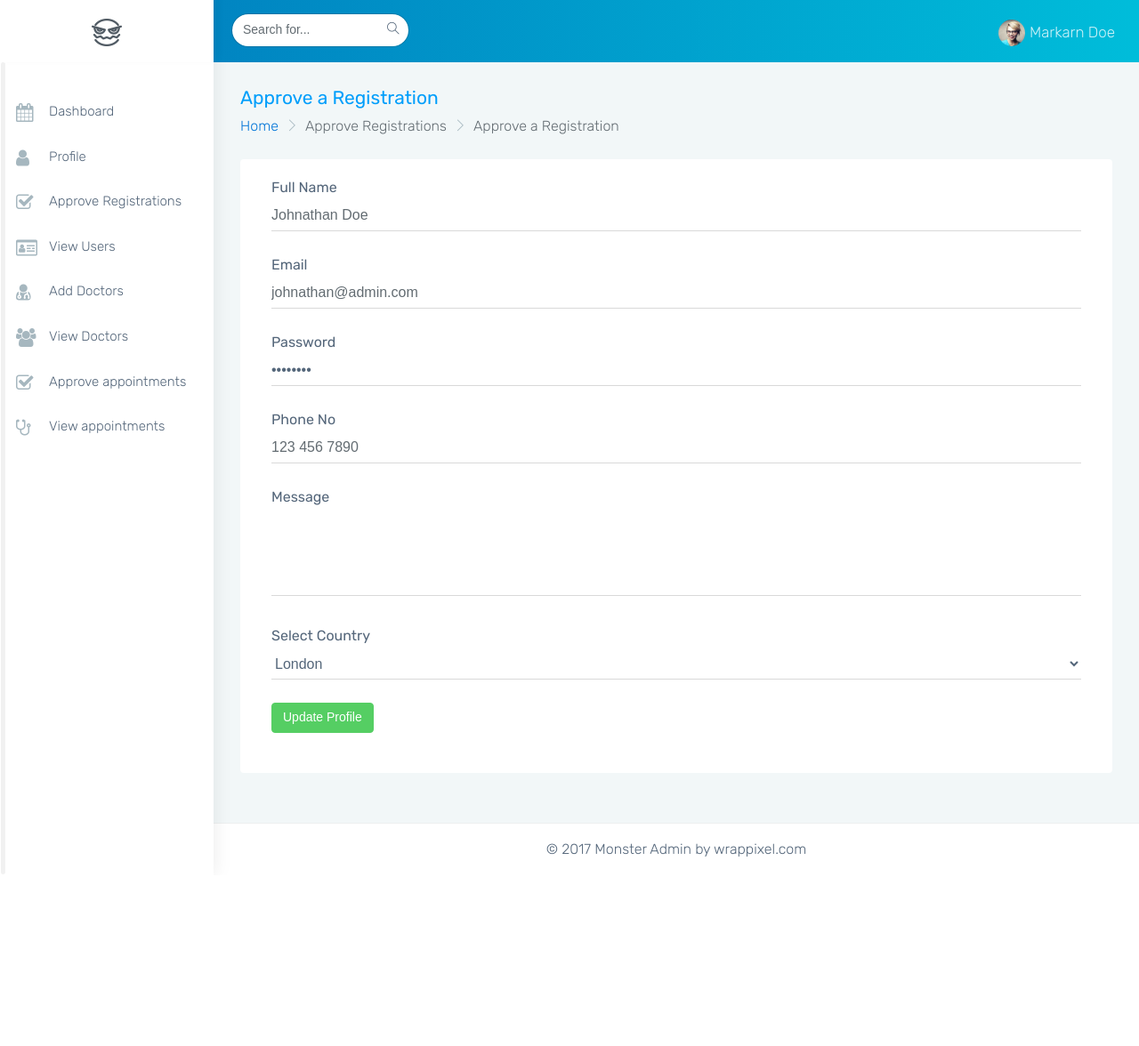
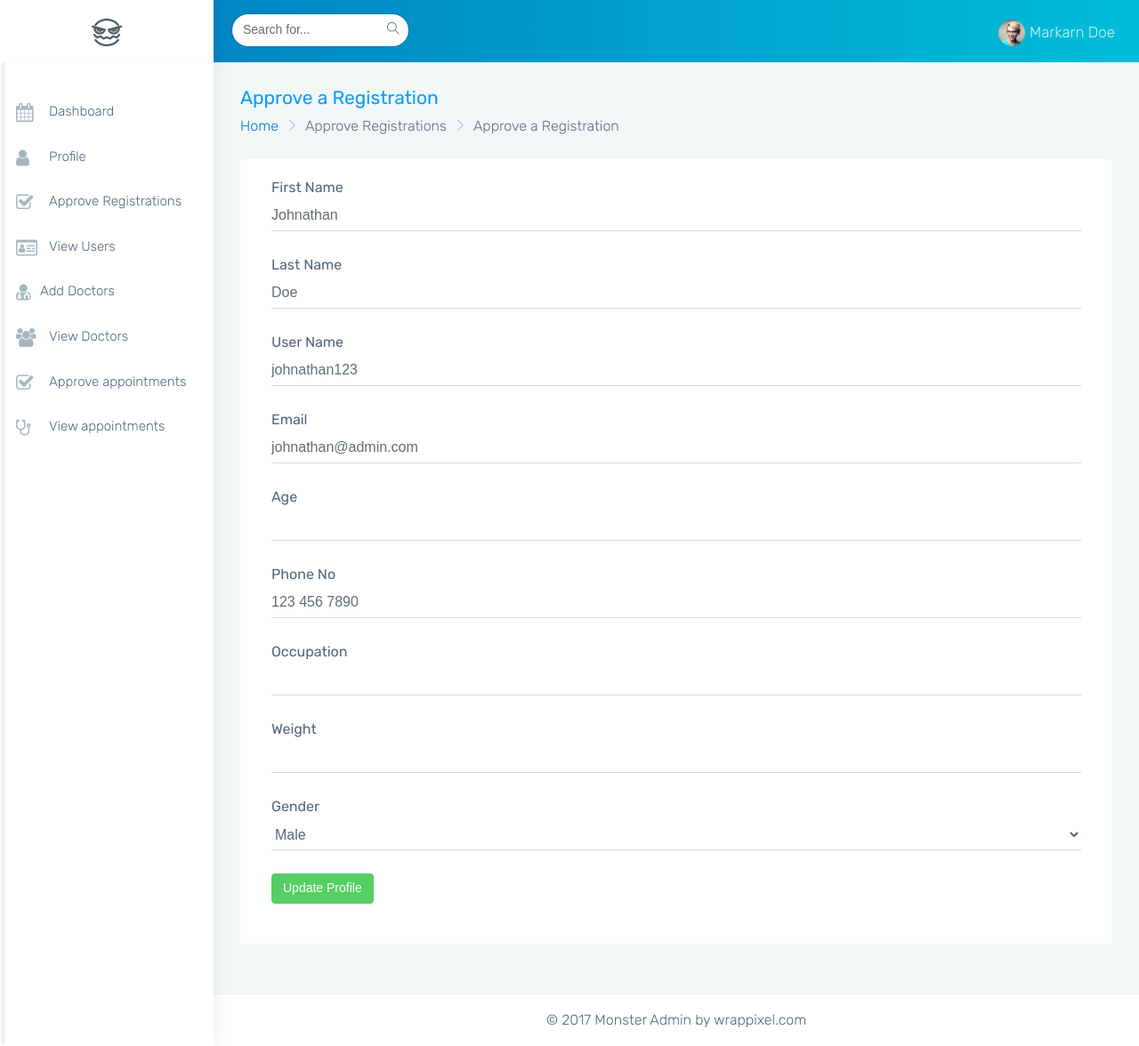
Before and after one commit to Arshi-28/Mediment, a PHP site: page /mediment-admin/monster-html/registration.php in a window 1280 px wide. Shown: the whole page at 89% size. Before the commit the page ends 983 px from the top, so only its background shows below. Run offline with PHP 8.4, Linux system fonts and the light colour scheme.

Commit message:
admin changes

```diff
--- a/mediment/templates/mediment-admin/monster-html/common/side_nav.php
+++ b/mediment/templates/mediment-admin/monster-html/common/side_nav.php
@@ -17,7 +17,7 @@
                             <a href="view_users.php" class="waves-effect"><i class="fa fa fa-id-card-o  m-r-10" aria-hidden="true"></i>View Users</a>
                         </li>
                         <li>
-                            <a href="add_doctors.php" class="waves-effect"><i class="fa fa-user-md m-r-10" aria-hidden="true"></i>Add Doctors</a>
+                            <a href="add_doctors.php" class="waves-effect"><i class="fa  fa-user-md" aria-hidden="true"></i>Add Doctors</a>
                         </li>
                         <li>
                             <a href="view_doctors.php" class="waves-effect"><i class="fa fa-users m-r-10" aria-hidden="true"></i>View Doctors</a>
--- a/mediment/templates/mediment-admin/monster-html/pages-profile.php
+++ b/mediment/templates/mediment-admin/monster-html/pages-profile.php
@@ -66,7 +66,7 @@
                             <div class="card-block">
                                 <center class="m-t-30"> <img src="../assets/images/users/5.jpg" class="img-circle" width="150" />
                                     <h4 class="card-title m-t-10">Hanna Gover</h4>
-                                    <h6 class="card-subtitle">Accoubts Manager Amix corp</h6>
+                                    <h6 class="card-subtitle">Accounts Manager Amix corp</h6>
                                     <div class="row text-center justify-content-md-center">
                                         <div class="col-4"><a href="javascript:void(0)" class="link"><i class="icon-people"></i> <font class="font-medium">254</font></a></div>
                                         <div class="col-4"><a href="javascript:void(0)" class="link"><i class="icon-picture"></i> <font class="font-medium">54</font></a></div>
--- a/mediment/templates/mediment-admin/monster-html/registration.php
+++ b/mediment/templates/mediment-admin/monster-html/registration.php
@@ -63,9 +63,21 @@
                             <div class="card-block">
                                 <form class="form-horizontal form-material">
                                     <div class="form-group">
-                                        <label class="col-md-12">Full Name</label>
+                                        <label class="col-md-12">First Name</label>
                                         <div class="col-md-12">
-                                            <input type="text" placeholder="Johnathan Doe" class="form-control form-control-line">
+                                            <input type="text" placeholder="Johnathan" class="form-control form-control-line">
+                                        </div>
+                                    </div>
+                                    <div class="form-group">
+                                        <label class="col-md-12">Last Name</label>
+                                        <div class="col-md-12">
+                                            <input type="text" placeholder="Doe" class="form-control form-control-line">
+                                        </div>
+                                    </div>
+                                    <div class="form-group">
+                                        <label for="example-username" class="col-md-12">User Name</label>
+                                        <div class="col-md-12">
+                                            <input type="text" placeholder="johnathan123" class="form-control form-control-line" name="example-username" id="example-email">
                                         </div>
                                     </div>
                                     <div class="form-group">
@@ -75,9 +87,9 @@
                                         </div>
                                     </div>
                                     <div class="form-group">
-                                        <label class="col-md-12">Password</label>
+                                        <label class="col-md-12">Age</label>
                                         <div class="col-md-12">
-                                            <input type="password" value="password" class="form-control form-control-line">
+                                            <input type="number" value="Age" class="form-control form-control-line">
                                         </div>
                                     </div>
                                     <div class="form-group">
@@ -87,26 +99,30 @@
                                         </div>
                                     </div>
                                     <div class="form-group">
-                                        <label class="col-md-12">Message</label>
+                                        <label for="example-occupation" class="col-md-12">Occupation</label>
                                         <div class="col-md-12">
-                                            <textarea rows="5" class="form-control form-control-line"></textarea>
+                                            <input type="text" class="form-control form-control-line" name="occupation" id="example-occupation">
                                         </div>
                                     </div>
                                     <div class="form-group">
-                                        <label class="col-sm-12">Select Country</label>
-                                        <div class="col-sm-12">
-                                            <select class="form-control form-control-line">
-                                                <option>London</option>
-                                                <option>India</option>
-                                                <option>Usa</option>
-                                                <option>Canada</option>
-                                                <option>Thailand</option>
+                                        <label for="example-weight" class="col-md-12">Weight</label>
+                                        <div class="col-md-12">
+                                            <input type="number" class="form-control form-control-line" name="weight" id="example-weight">
+                                        </div>
+                                    </div>
+                                    <div class="form-group">
+                                        <label for="example-gender" class="col-md-12">Gender</label>
+                                        <div class="col-md-12">
+                                            <select class="form-control form-control-line" id="example-gender" name="gender">
+                                                <option value="0">Male</option>
+                                                <option value="1">Female</option>
+                                                <option value="2">Other</option>
                                             </select>
                                         </div>
                                     </div>
                                     <div class="form-group">
                                         <div class="col-sm-12">
-                                            <button class="btn btn-success">Update Profile</button>
+                                            <input type="submit" value="Update Profile" class="btn btn-success">
                                         </div>
                                     </div>
                                 </form>
```
Also changed, not shown: mediment/templates/mediment-admin/monster-html/copies/icon-fontawesome.php (renamed from mediment/templates/mediment-admin/monster-html/icon-fontawesome.php), mediment/templates/mediment-admin/monster-html/copies/index - Copy.php (renamed from mediment/templates/mediment-admin/monster-html/index - Copy.php), mediment/templates/mediment-admin/monster-html/copies/map-google.php (renamed from mediment/templates/mediment-admin/monster-html/map-google.php), mediment/templates/mediment-admin/monster-html/copies/pages-blank.php (renamed from mediment/templates/mediment-admin/monster-html/pages-blank.php), mediment/templates/mediment-admin/monster-html/copies/pages-error-404.php (renamed from mediment/templates/mediment-admin/monster-html/pages-error-404.php), mediment/templates/mediment-admin/monster-html/copies/pages-profile - Copy.php (renamed from mediment/templates/mediment-admin/monster-html/pages-profile - Copy.php), mediment/templates/mediment-admin/monster-html/copies/table-basic.php (renamed from mediment/templates/mediment-admin/monster-html/table-basic.php).
